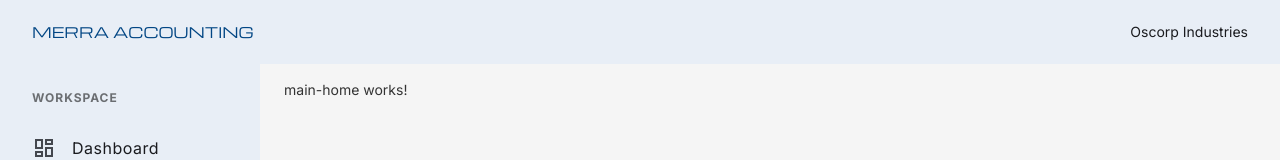
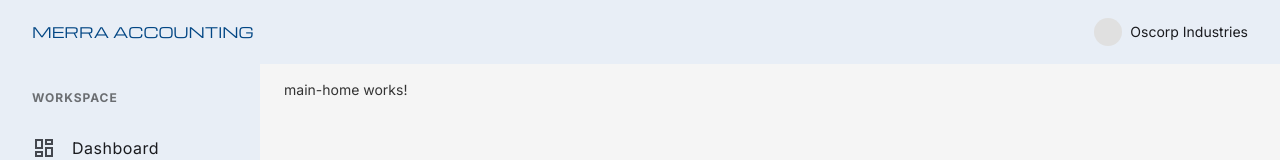
Before and after one commit to iamcore113/merra-accounting, an Angular app in the folder web/: page /main in a window 1280 px wide. Shown: the top 160 px of the page. Built offline with nearby package versions, Linux system fonts and the light colour scheme.

Commit message:
feat: update organization identity display and style in main header

```diff
--- a/web/src/app/shared/components/main-header/main-header.html
+++ b/web/src/app/shared/components/main-header/main-header.html
@@ -7,8 +7,8 @@
       <!-- Navigation items will go here -->
     </nav>
     <div class="org-actions">
-      <span class="org-identity" title="Organization">
-        <span class="org-logo-skeleton"></span>
+      <span class="org-identity" title="Organization" style="display: flex; align-items: center; gap: 0.5rem;">
+        <span class="org-profile-img-skeleton"></span>
         <span class="org-name">Oscorp Industries</span>
       </span>
     </div>
--- a/web/src/app/shared/components/main-header/main-header.scss
+++ b/web/src/app/shared/components/main-header/main-header.scss
@@ -1,3 +1,10 @@
+  .org-profile-img-skeleton {
+    display: inline-block;
+    width: 28px;
+    height: 28px;
+    border-radius: 50%;
+    background: #e0e0e0;
+  }
 .main-header {
   background-color: var(--mat-sys-surface);
   position: sticky;
@@ -63,14 +70,6 @@
           font-weight: 500;
           letter-spacing: 0.01em;
         }
-
-      .user-avatar-skeleton {
-        width: 32px;
-        height: 32px;
-        border-radius: 50%;
-        background: linear-gradient(135deg, #e0e0e0 60%, #f5f5f5 100%);
-        display: inline-block;
-      }
     }
   }
 }
```
